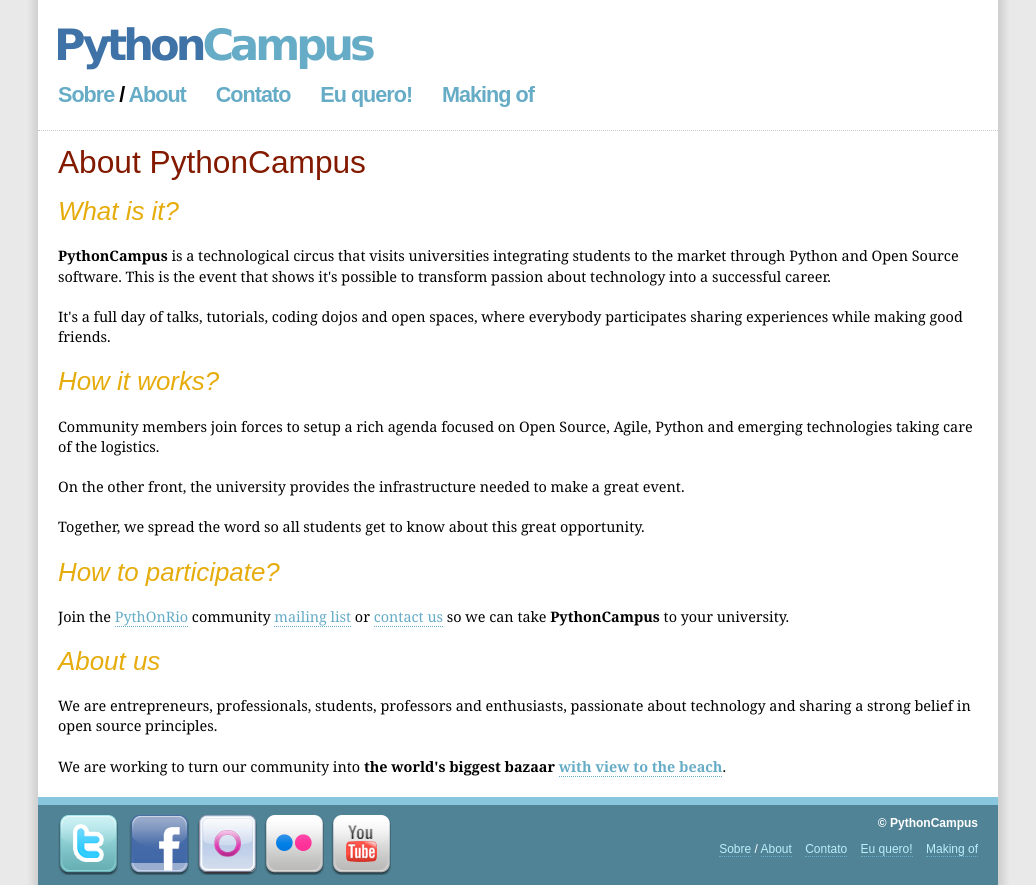
After one commit to flavioamieiro/pythoncampus, a Django app: template templates/about.html in a window 1280 px wide. The commit adds this page. Shown: the whole page, without its empty margins (122-1158 px from the left). Run offline with Django 3.2, Linux system fonts and the light colour scheme; the template is opened without the code that fills it, so the values that code supplies are empty; some libraries are stand-ins or nearby versions.

Commit message:
Added about.html with english content.

```diff
--- a/project/urls.py
+++ b/project/urls.py
@@ -21,6 +21,8 @@ urlpatterns+= patterns('django.views.generic.simple',
 
     (r'^sobre/$', 'direct_to_template', {'template': 'sobre.html'}),
 
+    (r'^about/$', 'direct_to_template', {'template': 'about.html'}),
+
     (r'^eu-quero-uma-pythoncampus-na-minha-universidade/$',
         'direct_to_template', {'template': 'i-want.html'}),
 
--- a/public/media/css/styles.css
+++ b/public/media/css/styles.css
@@ -127,15 +127,14 @@ Header
 
 #header ul#menu li {
   float: left;
-}
-
-#header ul#menu li a {
-  display: block;
-  border: none;
   font-size: 1.8em;
   font-weight:bold;
   letter-spacing: -1px;
   padding: 2px 30px 0 0;
+}
+
+#header ul#menu li a {
+  border: none;
 }
 
 #header ul#menu li.eu-quero {
--- /dev/null
+++ b/templates/about.html
@@ -0,0 +1,32 @@
+{% extends "base.html" %}
+
+{% block subtitle %}Sobre a PythonCampus{% endblock subtitle %}
+
+{% block content %}
+<h1>About PythonCampus</h1>
+
+<h2>What is it?</h2>
+
+<p><strong>PythonCampus</strong> is a technological circus that visits universities integrating students to the market through Python and Open Source software. This is the event that shows it's possible to transform passion about technology into a successful career.</p>
+
+<p>It's a full day of talks, tutorials, coding dojos and open spaces, where everybody participates sharing experiences while making good friends.</p>
+
+<h2>How it works?</h2>
+
+<p>Community members join forces to setup a rich agenda focused on Open Source, Agile, Python and emerging technologies taking care of the logistics.</p>
+
+<p>On the other front, the university provides the infrastructure needed to make a great event.</p>
+
+<p>Together, we spread the word so all students get to know about this great opportunity.</p>
+
+<h2>How to participate?</h2>
+
+<p>Join the <a href="http://pythonrio.org">PythOnRio</a> community <a href="http://br.groups.yahoo.com/group/pythonrio/">mailing list</a> or <a href="/contato/">contact us</a> so we can take <strong>PythonCampus</strong> to your university.</p>
+
+<h2>About us</h2>
+
+<p>We are entrepreneurs, professionals, students, professors and enthusiasts, passionate about technology and sharing a strong belief in open source principles.</p>
+
+<p>We are working to turn our community into <strong>the world's biggest bazaar <a href="http://www.flickr.com/search/?q=rio%20de%20janeiro%20beach&w=all&s=int">with view to the beach</a></strong>.</p>
+
+{% endblock content %}
--- a/templates/base.html
+++ b/templates/base.html
@@ -21,7 +21,7 @@
     <div id="header">
       <div id="logo"><a href="/">Python<span>Campus</span></a></div>
       <ul id="menu">
-        <li><a href="/sobre/">Sobre</a></li>
+        <li><a href="/sobre/">Sobre</a> / <a href="/about/">About</a></li>
         <li><a href="/contato/">Contato</a></li>
         <li><a href="/eu-quero-uma-pythoncampus-na-minha-universidade/">Eu quero!</a></li>
 	<li><a href="/making-of/">Making of</a></li>
@@ -45,7 +45,7 @@
       <div id="info">
       <p>&copy PythonCampus</p>
       <ul id="menu-footer">
-        <li><a href="/sobre/">Sobre</a></li>
+        <li><a href="/sobre/">Sobre</a> / <a href="/about/">About</a></li>
         <li><a href="/contato/">Contato</a></li>
         <li><a href="/eu-quero-uma-pythoncampus-na-minha-universidade/">Eu quero!</a></li>
 	<li><a href="/making-of/">Making of</a></li>
```
